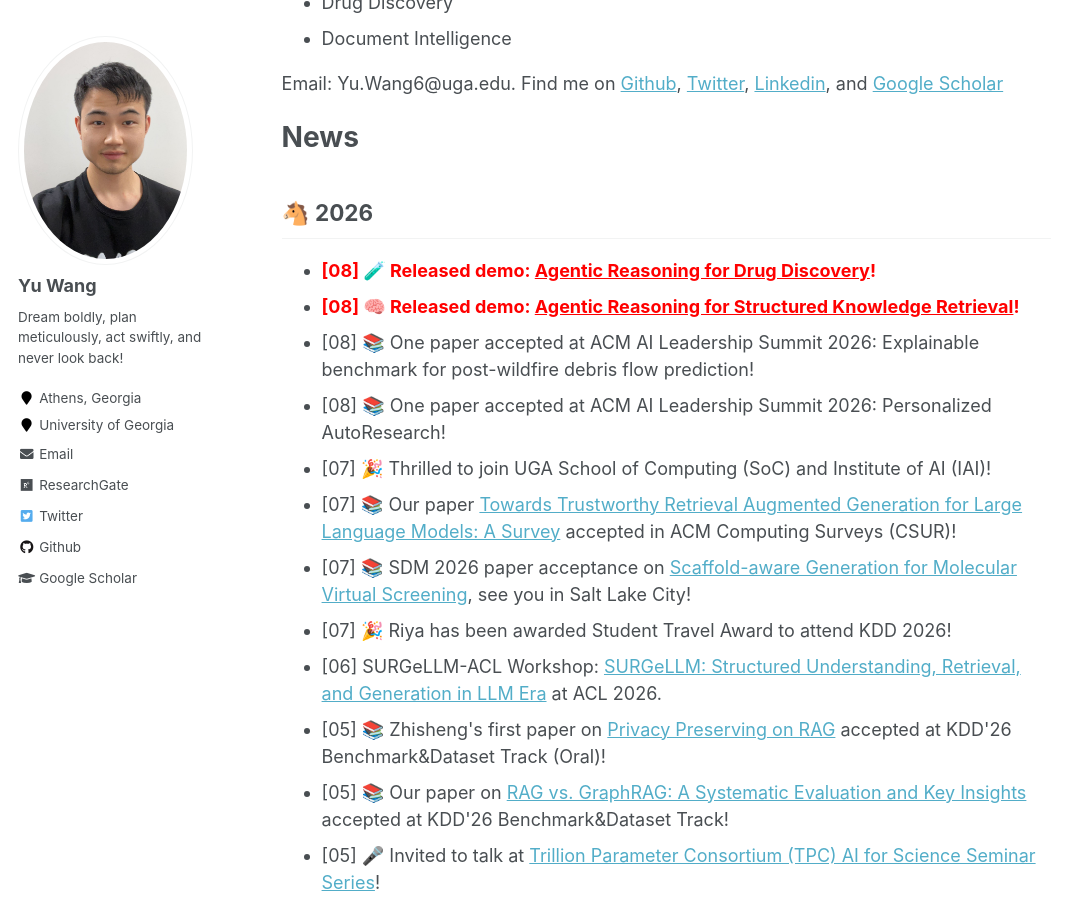
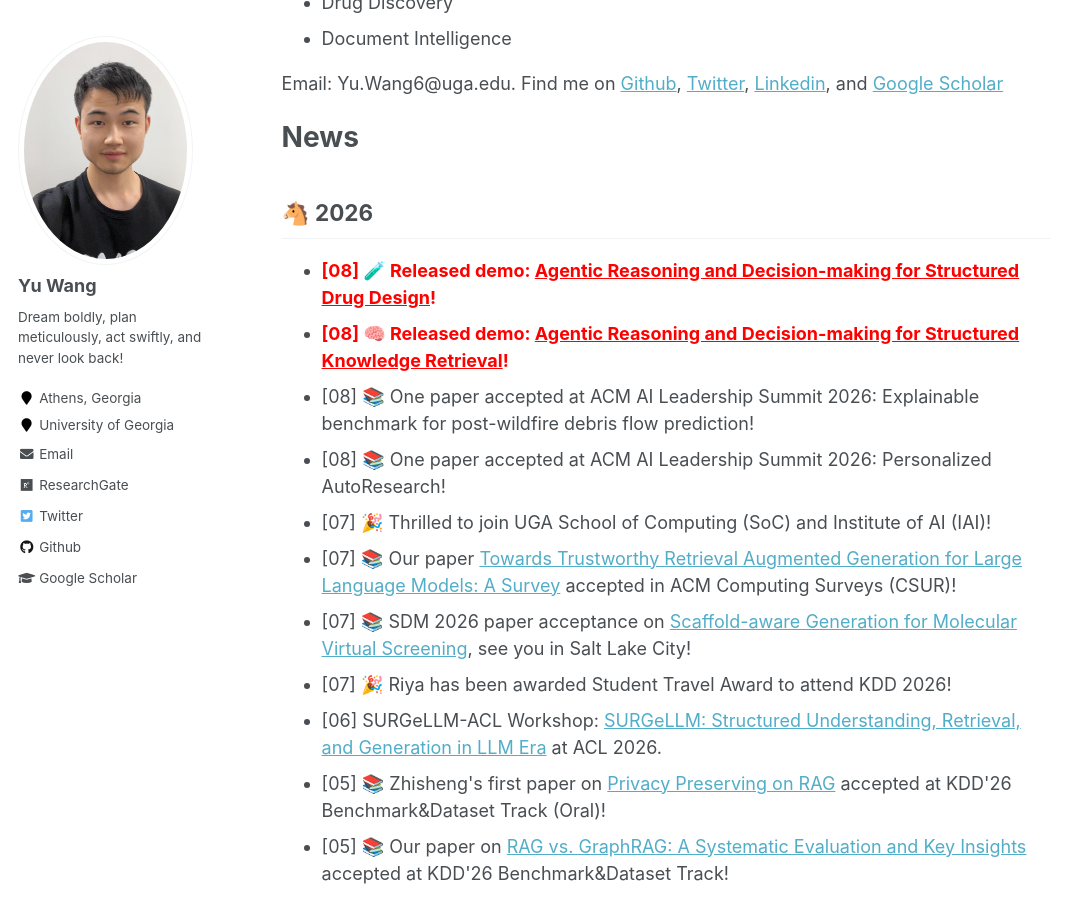
Before and after one commit to yuwang0103/yuwang0103.github.io, a Jekyll site: the page built from _pages/about.md, in a window 1280 px wide and 900 px high, scrolled down 1062 px. Shown: the whole window, without its empty margins (0-1081 px from the left). Built offline with Jekyll 4.4.1, drawn with Linux system fonts in a browser that asks for light colours.

Commit message:
Update project demo titles

```diff
--- a/_pages/about.md
+++ b/_pages/about.md
@@ -36,8 +36,8 @@
 🐴 2026
 -----
 <ul>
-<li><span style="color:red"><b>[08] 🧪 Released demo: <a href='https://drug-design.graphagentintelligence.com/' style="color:red">Agentic Reasoning for Drug Discovery</a>!</b></span></li>
-<li><span style="color:red"><b>[08] 🧠 Released demo: <a href='https://graph-agent.graphagentintelligence.com/' style="color:red">Agentic Reasoning for Structured Knowledge Retrieval</a>!</b></span></li>
+<li><span style="color:red"><b>[08] 🧪 Released demo: <a href='https://drug-design.graphagentintelligence.com/' style="color:red">Agentic Reasoning and Decision-making for Structured Drug Design</a>!</b></span></li>
+<li><span style="color:red"><b>[08] 🧠 Released demo: <a href='https://graph-agent.graphagentintelligence.com/' style="color:red">Agentic Reasoning and Decision-making for Structured Knowledge Retrieval</a>!</b></span></li>
 <li>[08] 📚 One paper accepted at ACM AI Leadership Summit 2026: Explainable benchmark for post-wildfire debris flow prediction!</li>
 <li>[08] 📚 One paper accepted at ACM AI Leadership Summit 2026: Personalized AutoResearch!</li>
 <li>[07] 🎉 Thrilled to join UGA School of Computing (SoC) and Institute of AI (IAI)!</li>
```
Also changed, not shown: _pages/projects.md (+2 -2 lines).
